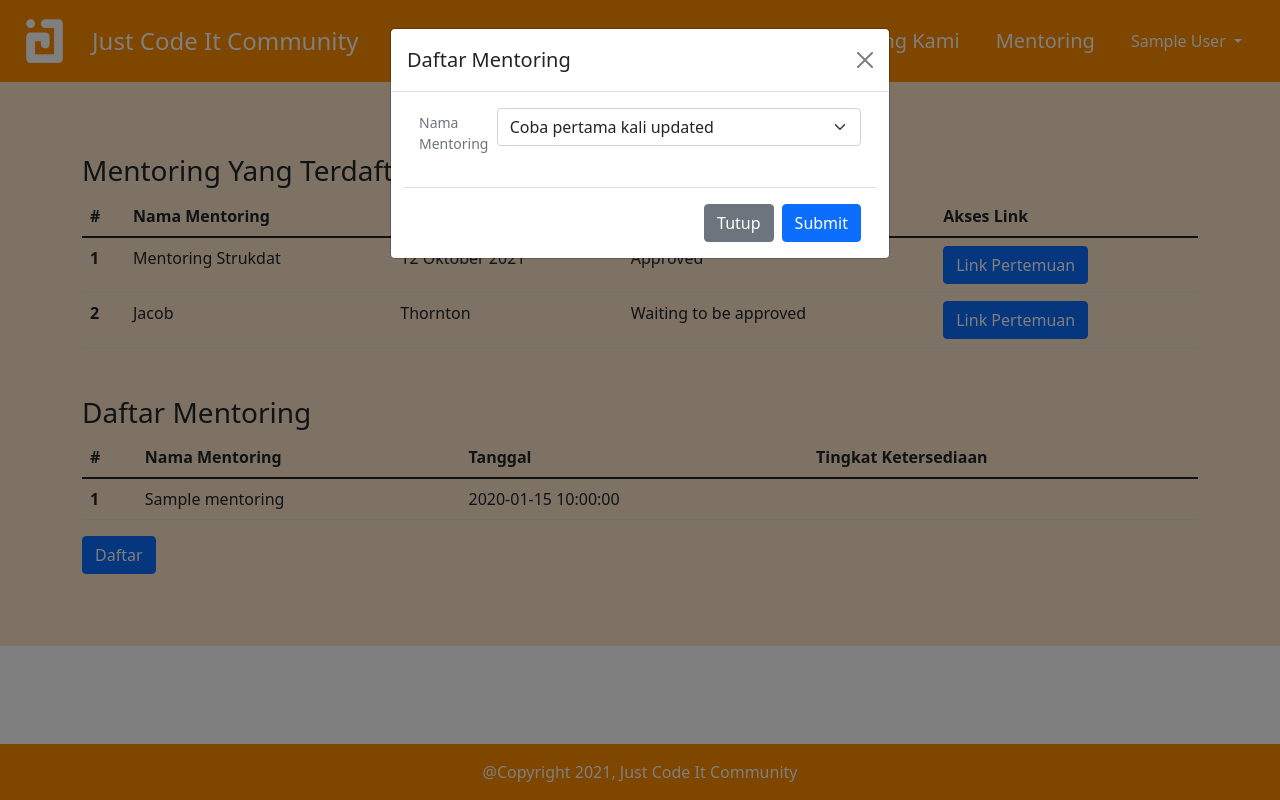
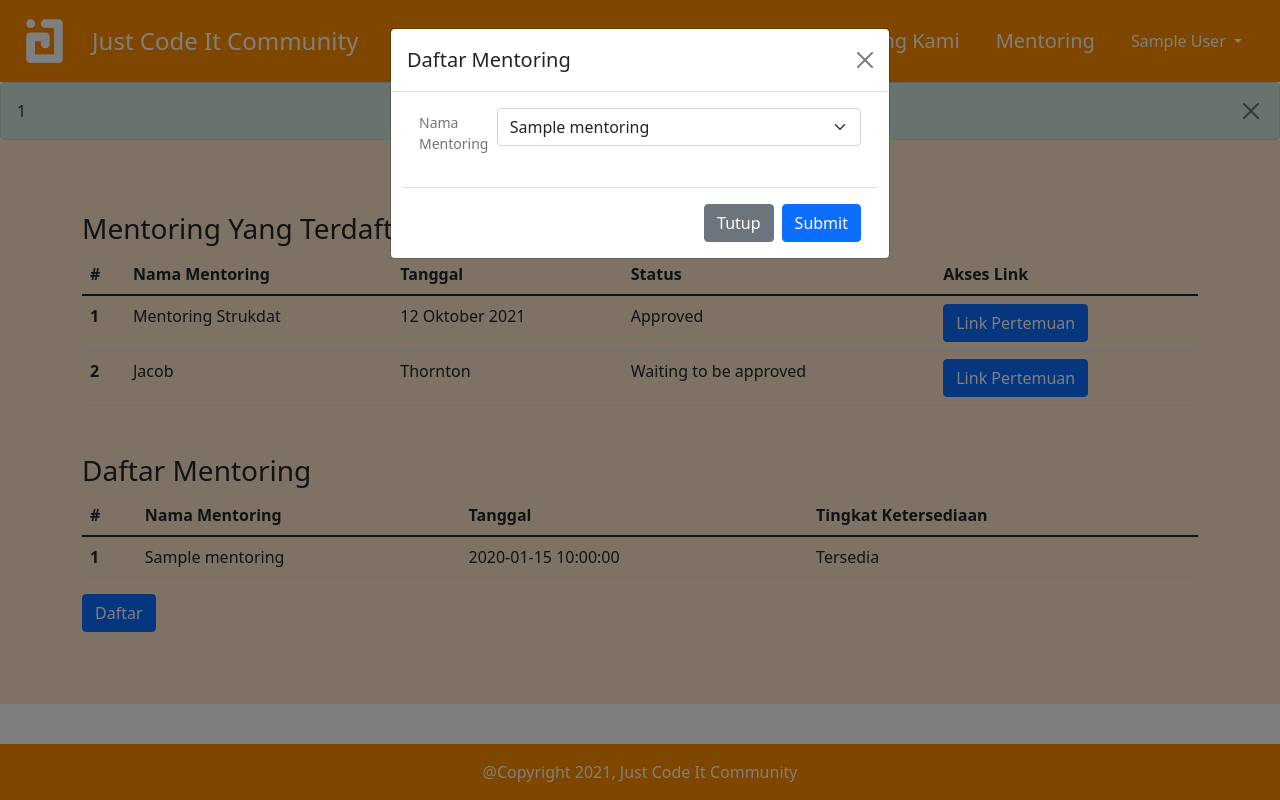
Before and after one commit to rizalw/kuis_wad, a PHP site: page /mentoring.php in a window 1280 px wide, after a click on "Daftar". Run offline with PHP 8.4, Linux system fonts and the light colour scheme; the visitor is signed in with stand-in values (Sample User, id 1); tables that the repository leaves empty or names only in its code hold one stand-in row (values such as "Sample post").

Commit message:
CREATE user_mentoring

```diff
--- a/mentoring.php
+++ b/mentoring.php
@@ -13,7 +13,14 @@
     <?php
     require("layout/navbar.php");
     require("essensial/connection.php");
+    if (isset($_SESSION["berhasil_submit"])) {
+        echo "<div class='alert alert-success d-flex justify-content-between' role='alert'>", $_SESSION['berhasil_submit'],
+        "<button type='button' class='btn-close' data-bs-dismiss='alert' aria-label='Close'></button>
+  </div>";
+        unset($_SESSION['berhasil_submit']);
+    }
     ?>
+
     <div style="background-color: #FCE5C9;" id="content" class="py-5">
         <div class="container py-4">
             <div id="mentoringmu" class="mb-5">
@@ -68,15 +75,21 @@
                         ?>
                             <tr>
                                 <th scope="row"><?= $x ?></th>
-                                <td><?= $data["nama_mentoring"]?></td>
-                                <td><?= $data["tanggal"]?></td>
-                                <!-- <?php
+                                <td><?= $data["nama_mentoring"] ?></td>
+                                <td><?= $data["tanggal"] ?></td>
+                                <?php
                                 $id_mentoring = $data['id'];
-                                $query = "SELECT COUNT('id') FROM user_mentoring WHERE id_mentoring = $id_mentoring;";
-                                $res_count = mysqli_query($koneksi, $query);
-                                while ($data2 = mysqli_fetch_assoc($res_count))
-                                ?> -->
-                                <td></td>
+                                $query_count = "SELECT COUNT('id') as total_id FROM user_mentoring WHERE id_mentoring = $id_mentoring;";
+                                $res_count = mysqli_query($koneksi, $query_count);
+                                $data2 = mysqli_fetch_assoc($res_count);
+                                $jumlah = $data2["total_id"];
+                                if ($jumlah < 10) {
+                                    $status = "Tersedia";
+                                } else {
+                                    $status = "Penuh";
+                                }
+                                ?>
+                                <td><?= $status ?></td>
                             </tr>
                         <?php
                             $x++;
@@ -98,23 +111,30 @@
                     <h5 class="modal-title" id="exampleModalLabel">Daftar Mentoring</h5>
                     <button type="button" class="btn-close" data-bs-dismiss="modal" aria-label="Close"></button>
                 </div>
-                <form action="POST" class="container">
+                <form action="query/insertUserMentoring.php" method="POST" class="container">
                     <div class="modal-body">
                         <div class="row">
                             <div class="col-2">
                                 <label for="" class="form-text">Nama Mentoring</label>
                             </div>
                             <div class="col-10">
-                                <select class="form-select" aria-label="Default select example">
-                                    <option value="0">Coba pertama kali updated</option>
-                                    <option value="1">Coba dua kali</option>
+                                <select class="form-select" aria-label="Default select example" name="mentoring">
+                                    <?php
+                                    $query_mentoring = "SELECT id, nama_mentoring FROM mentoring";
+                                    $res_mentoring = mysqli_query($koneksi, $query_mentoring);
+                                    while ($hasil_mentoring = mysqli_fetch_assoc($res_mentoring)) {
+                                    ?>
+                                        <option value="<?= $hasil_mentoring['id'] ?>"><?= $hasil_mentoring['nama_mentoring'] ?></option>
+                                    <?php
+                                    };
+                                    ?>
                                 </select>
                             </div>
                         </div>
                     </div>
                     <div class="modal-footer">
                         <button type="button" class="btn btn-secondary" data-bs-dismiss="modal">Tutup</button>
-                        <button type="button" class="btn btn-primary">Submit</button>
+                        <input type="submit" value="Submit" name="submit" class="btn btn-primary">
                     </div>
                 </form>
             </div>
--- a/query/loginQuery.php
+++ b/query/loginQuery.php
@@ -22,6 +22,7 @@
                     $_SESSION["is_admin"] = true;
                     header("Location: ../admin_overview.php");
                 } elseif ($data["role"] == "user") {
+                    $_SESSION['id'] = $data["user_id"];
                     header("Location: ../index.php");
                 };
             };
```
Also changed, not shown: query/insertUserMentoring.php (added, +16 -0 lines).
